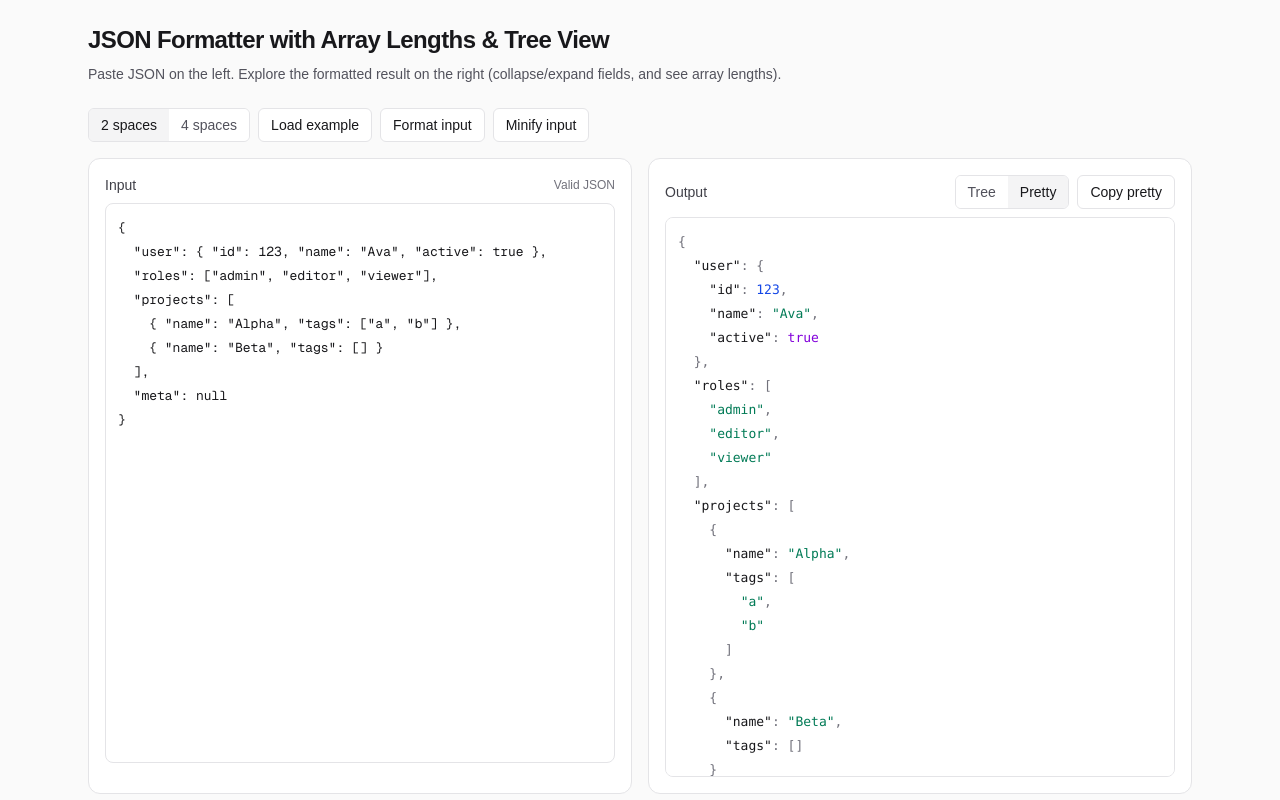
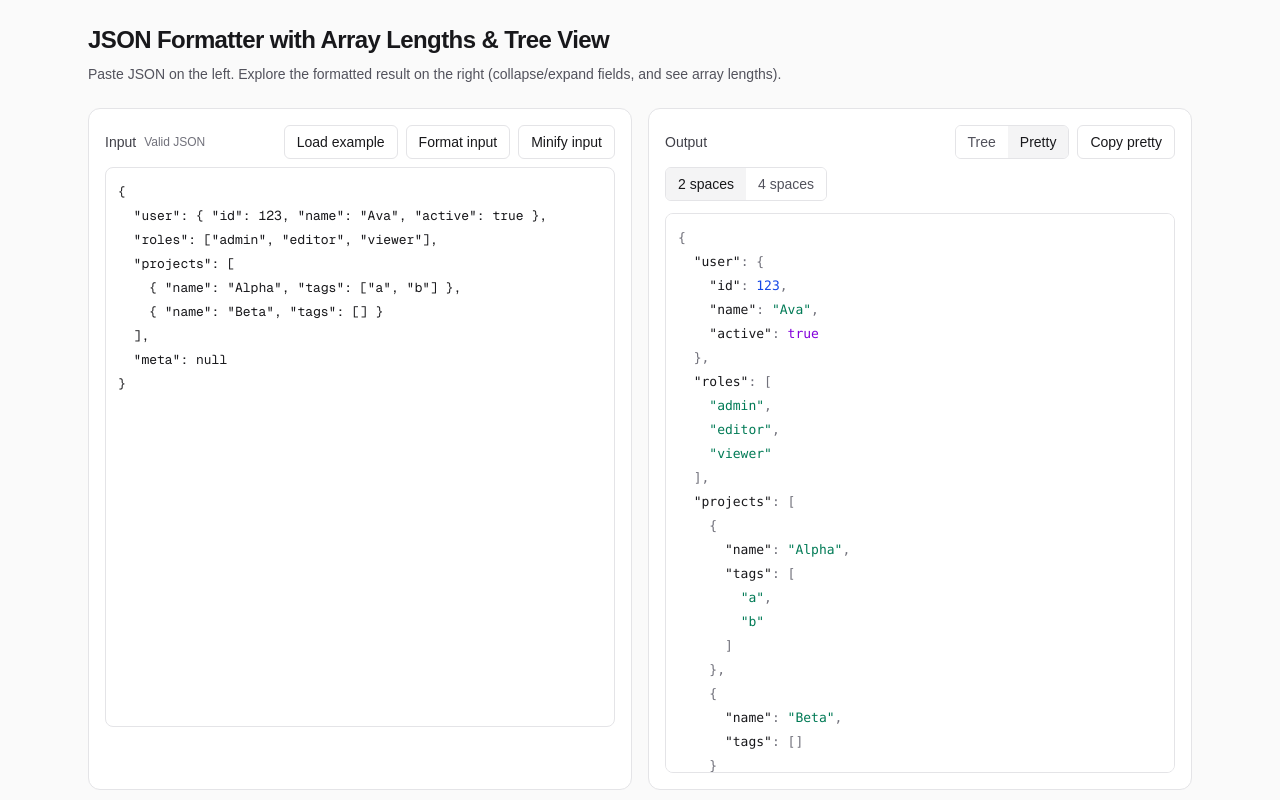
Before and after one commit to RobbieZhao/Json, a Next.js app in the folder json/: page / in a window 1280 px wide. Both pictures are taken after a click on the button "Pretty". Shown: the top 800 px of the page. Built offline with nearby package versions, Linux system fonts and the light colour scheme.

Commit message:
css adjustment

```diff
--- a/json/app/components/JsonTool.tsx
+++ b/json/app/components/JsonTool.tsx
@@ -50,36 +50,14 @@ export function JsonTool() {
 
   return (
     <div className="flex flex-col gap-4">
-      <div className="flex flex-wrap items-center justify-between gap-3">
+      <main className="grid grid-cols-1 gap-4 lg:grid-cols-2">
+        <section className="rounded-xl border border-zinc-200 bg-white p-4 dark:border-zinc-800 dark:bg-zinc-950">
+          <div className="mb-2 flex flex-wrap items-center justify-between gap-2">
+            <div className="flex items-center gap-2">
+              <h2 className="text-sm font-medium text-zinc-700 dark:text-zinc-300">Input</h2>
+              <div className="text-xs text-zinc-500">{parsed.ok ? "Valid JSON" : "Invalid JSON"}</div>
+            </div>
             <div className="flex flex-wrap items-center gap-2">
-          <div className="inline-flex overflow-hidden rounded-md border border-zinc-200 dark:border-zinc-800">
-            <button
-              type="button"
-              onClick={() => setIndentSize(2)}
-              className={[
-                "px-3 py-1.5 text-sm",
-                indentSize === 2
-                  ? "bg-zinc-100 text-zinc-900 dark:bg-zinc-900 dark:text-zinc-100"
-                  : "bg-white text-zinc-600 hover:bg-zinc-50 dark:bg-zinc-950 dark:text-zinc-300 dark:hover:bg-zinc-900",
-              ].join(" ")}
-              aria-pressed={indentSize === 2}
-            >
-              2 spaces
-            </button>
-            <button
-              type="button"
-              onClick={() => setIndentSize(4)}
-              className={[
-                "px-3 py-1.5 text-sm",
-                indentSize === 4
-                  ? "bg-zinc-100 text-zinc-900 dark:bg-zinc-900 dark:text-zinc-100"
-                  : "bg-white text-zinc-600 hover:bg-zinc-50 dark:bg-zinc-950 dark:text-zinc-300 dark:hover:bg-zinc-900",
-              ].join(" ")}
-              aria-pressed={indentSize === 4}
-            >
-              4 spaces
-            </button>
-          </div>
               <button
                 type="button"
                 onClick={() => setInput(EXAMPLE)}
@@ -104,13 +82,6 @@ export function JsonTool() {
                 Minify input
               </button>
             </div>
-      </div>
-
-      <main className="grid grid-cols-1 gap-4 lg:grid-cols-2">
-        <section className="rounded-xl border border-zinc-200 bg-white p-4 dark:border-zinc-800 dark:bg-zinc-950">
-          <div className="mb-2 flex items-center justify-between">
-            <h2 className="text-sm font-medium text-zinc-700 dark:text-zinc-300">Input</h2>
-            <div className="text-xs text-zinc-500">{parsed.ok ? "Valid JSON" : "Invalid JSON"}</div>
           </div>
           <textarea
             value={input}
@@ -177,7 +148,39 @@ export function JsonTool() {
               <JsonTree value={parsed.value} />
             </div>
           ) : (
+            <div>
+              <div className="mb-3 flex flex-wrap items-center gap-2">
+                <div className="inline-flex overflow-hidden rounded-md border border-zinc-200 dark:border-zinc-800">
+                  <button
+                    type="button"
+                    onClick={() => setIndentSize(2)}
+                    className={[
+                      "px-3 py-1.5 text-sm",
+                      indentSize === 2
+                        ? "bg-zinc-100 text-zinc-900 dark:bg-zinc-900 dark:text-zinc-100"
+                        : "bg-white text-zinc-600 hover:bg-zinc-50 dark:bg-zinc-950 dark:text-zinc-300 dark:hover:bg-zinc-900",
+                    ].join(" ")}
+                    aria-pressed={indentSize === 2}
+                  >
+                    2 spaces
+                  </button>
+                  <button
+                    type="button"
+                    onClick={() => setIndentSize(4)}
+                    className={[
+                      "px-3 py-1.5 text-sm",
+                      indentSize === 4
+                        ? "bg-zinc-100 text-zinc-900 dark:bg-zinc-900 dark:text-zinc-100"
+                        : "bg-white text-zinc-600 hover:bg-zinc-50 dark:bg-zinc-950 dark:text-zinc-300 dark:hover:bg-zinc-900",
+                    ].join(" ")}
+                    aria-pressed={indentSize === 4}
+                  >
+                    4 spaces
+                  </button>
+                </div>
+              </div>
               <JsonPretty value={pretty ?? ""} />
+            </div>
           )}
         </section>
       </main>
--- a/json/app/components/JsonTree.tsx
+++ b/json/app/components/JsonTree.tsx
@@ -5,6 +5,8 @@ import type { Json } from "../utils/json";
 import { isJsonArray, isJsonObject } from "../utils/json";
 
 type Path = Array<string | number>;
+
+type JsonScalarValue = Exclude<Json, Json[] | { [k: string]: Json }>;
 
 function pathToId(path: Path): string {
   if (path.length === 0) return "$";
@@ -38,9 +40,9 @@ function getContainerPaths(value: Json, basePath: Path = []): string[] {
   return out;
 }
 
-function JsonScalar({ value }: { value: Exclude<Json, Json[] | { [k: string]: Json }> }) {
+function JsonScalar({ value }: { value: JsonScalarValue }) {
   if (value === null) return <span className="text-zinc-500">null</span>;
-  if (typeof value === "string") return <span className="text-emerald-700">"{value}"</span>;
+  if (typeof value === "string") return <span className="text-emerald-700">&quot;{value}&quot;</span>;
   if (typeof value === "number") return <span className="text-blue-700">{String(value)}</span>;
   return <span className="text-purple-700">{String(value)}</span>;
 }
@@ -177,7 +179,7 @@ function Node({ value, path, name, collapsed, setCollapsed, level }: NodeProps)
     <div style={indent} className="leading-6">
       <span className="inline-flex h-6 w-6" />
       {keyLabel ? <>{keyLabel}: </> : null}
-      <JsonScalar value={value as any} />
+      <JsonScalar value={value as JsonScalarValue} />
     </div>
   );
 }
```
Lines whose indentation alone changed are shown as unchanged.
